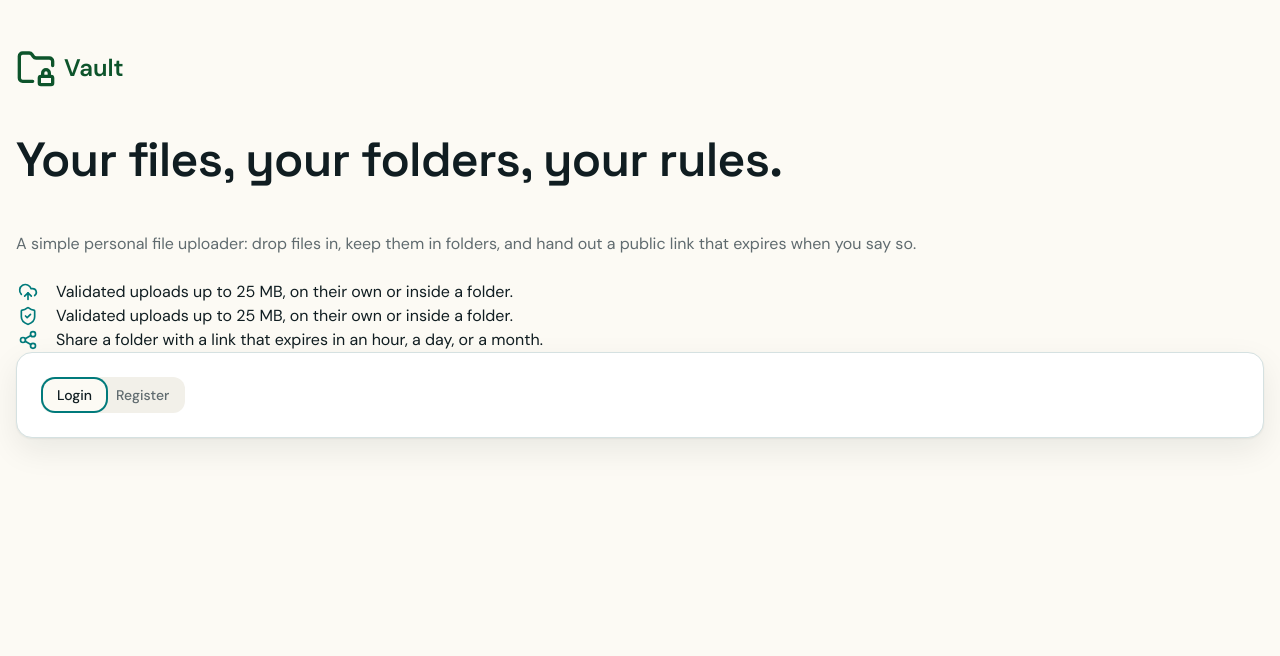
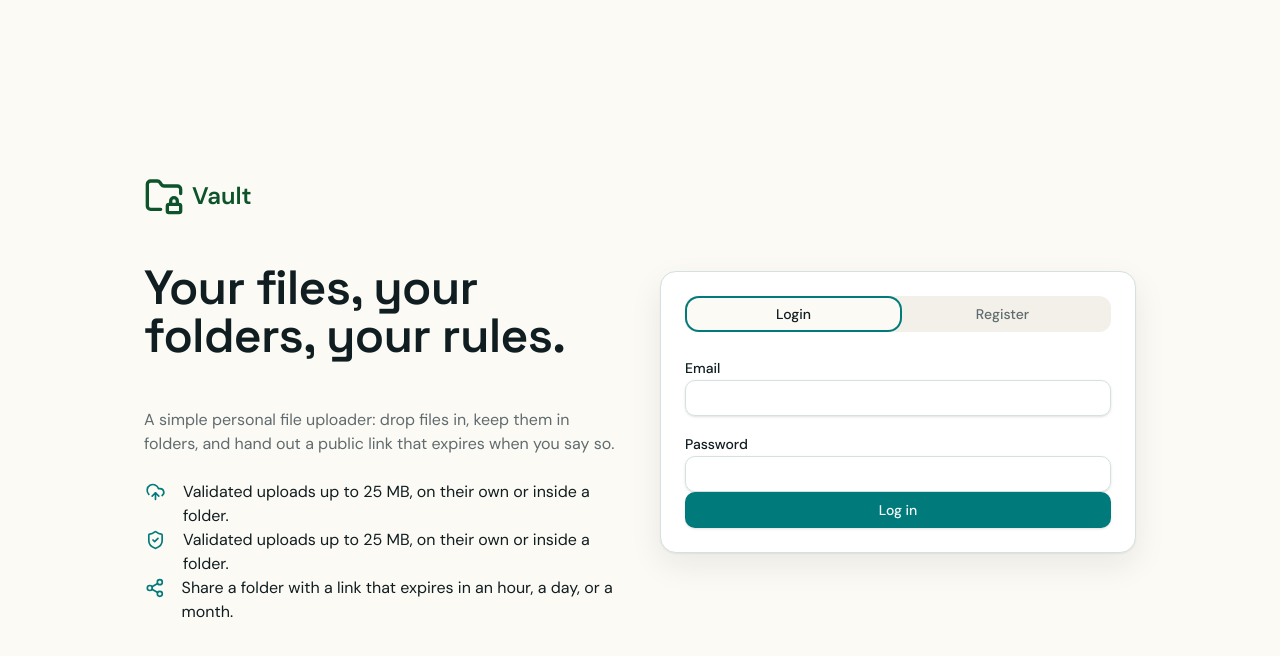
Before and after one commit to nickonyi/file-uploader, a React (Vite) app in the folder apps/web/: page / in a window 1280 px wide. Both pictures are taken after a click on the tab "Login". Shown: the top 656 px of the page. Built offline with nearby package versions, Linux system fonts and the light colour scheme.

Commit message:
feat: implement AuthPanel with login and registration functionality, add Input and Button components, and update Login page layout

```diff
--- a/apps/web/package.json
+++ b/apps/web/package.json
@@ -10,8 +10,11 @@
     "preview": "vite preview"
   },
   "dependencies": {
+    "@radix-ui/react-label": "^2.1.15",
+    "@radix-ui/react-slot": "^1.3.3",
     "@radix-ui/react-tabs": "^1.1.21",
     "@tailwindcss/vite": "^4.3.3",
+    "class-variance-authority": "^0.7.1",
     "clsx": "^2.1.1",
     "lucide-react": "^1.33.0",
     "react": "^19.2.8",
--- a/apps/web/src/components/AuthPanel.jsx
+++ b/apps/web/src/components/AuthPanel.jsx
@@ -1,10 +1,21 @@
 import { Tabs, TabsList, TabsTrigger, TabsContent } from "./ui/tabs";
+import { Label } from "./ui/label";
+import { Input } from "./ui/Input";
+import { useState } from "react";
+import { Button } from "./ui/Button";
 
 function AuthPanel() {
+  const [email, setEmail] = useState("");
+  const [password, setPassword] = useState("");
+  const [busy, setBusy] = useState(false);
+
+  const login = () => {};
+  const register = () => {};
+
   return (
-    <div className="panel p-6">
+    <div className="panel p-6 mt-6">
       <Tabs defaultValue="Login">
-        <TabsList className="width-full">
+        <TabsList className="w-full">
           <TabsTrigger className="flex-1" value="login">
             Login
           </TabsTrigger>
@@ -12,6 +23,48 @@
             Register
           </TabsTrigger>
         </TabsList>
+
+        <div className="mt-6 space-y-4">
+          <div className="space-y-2">
+            <Label htmlFor="email">Email</Label>
+            <Input
+              id="email"
+              type="email"
+              autoComplete="email"
+              value={email}
+              onChange={(e) => setEmail(e.target.value)}
+            />
+          </div>
+          <div className="space-y-2">
+            <Label htmlFor="password">Password</Label>
+            <Input
+              id="password"
+              type="password"
+              autoComplete="current-password"
+              value={password}
+              onChange={(e) => setPassword(e.target.value)}
+            />
+          </div>
+        </div>
+
+        <TabsContent value="login" className="m-0">
+          <Button
+            className="w-full"
+            disabled={busy}
+            onClick={() => void login()}
+          >
+            {busy ? "Please wait…" : "Log in"}
+          </Button>
+        </TabsContent>
+        <TabsContent value="register" className="m-0">
+          <Button
+            className="w-full"
+            disabled={busy}
+            onClick={() => void register()}
+          >
+            {busy ? "Please wait…" : "Create account"}
+          </Button>
+        </TabsContent>
       </Tabs>
     </div>
   );
--- /dev/null
+++ b/apps/web/src/components/ui/Button.jsx
@@ -0,0 +1,51 @@
+import * as React from "react";
+import { Slot } from "@radix-ui/react-slot";
+import { cva } from "class-variance-authority";
+
+import { cn } from "../../libs/utils";
+
+const buttonVariants = cva(
+  "inline-flex items-center justify-center gap-2 whitespace-nowrap rounded-md text-sm font-medium cursor-pointer transition-colors focus-visible:outline-none focus-visible:ring-1 focus-visible:ring-ring disabled:pointer-events-none disabled:opacity-50 disabled:cursor-not-allowed [&_svg]:pointer-events-none [&_svg]:size-4 [&_svg]:shrink-0",
+  {
+    variants: {
+      variant: {
+        default:
+          "bg-primary text-primary-foreground shadow hover:bg-primary/90",
+        destructive:
+          "bg-destructive text-destructive-foreground shadow-sm hover:bg-destructive/90",
+        outline:
+          "border border-input bg-background shadow-sm hover:bg-accent hover:text-accent-foreground",
+        secondary:
+          "bg-secondary text-secondary-foreground shadow-sm hover:bg-secondary/80",
+        ghost: "hover:bg-accent hover:text-accent-foreground",
+        link: "text-primary underline-offset-4 hover:underline",
+      },
+      size: {
+        default: "h-9 px-4 py-2",
+        sm: "h-8 rounded-md px-3 text-xs",
+        lg: "h-10 rounded-md px-8",
+        icon: "h-9 w-9",
+      },
+    },
+    defaultVariants: {
+      variant: "default",
+      size: "default",
+    },
+  },
+);
+
+const Button = React.forwardRef(
+  ({ className, variant, size, asChild = false, ...props }, ref) => {
+    const Comp = asChild ? Slot : "button";
+    return (
+      <Comp
+        className={cn(buttonVariants({ variant, size, className }))}
+        ref={ref}
+        {...props}
+      />
+    );
+  },
+);
+Button.displayName = "Button";
+
+export { Button, buttonVariants };
--- /dev/null
+++ b/apps/web/src/components/ui/Input.jsx
@@ -0,0 +1,18 @@
+import * as React from "react";
+import { cn } from "../../libs/utils";
+
+const Input = React.forwardRef(({ className, type, ...props }, ref) => (
+  <input
+    type={type}
+    className={cn(
+      "flex h-9 w-full rounded-md border border-input bg-transparent px-3 py-1 text-base shadow-sm transition-colors file:border-0 file:bg-transparent file:text-sm file:font-medium file:text-foreground placeholder:text-muted-foreground focus-visible:outline-none focus-visible:ring-1 focus-visible:ring-ring disabled:cursor-not-allowed disabled:opacity-50 md:text-sm",
+      className,
+    )}
+    ref={ref}
+    {...props}
+  />
+));
+
+Input.displayName = "input";
+
+export { Input };
--- /dev/null
+++ b/apps/web/src/components/ui/label.jsx
@@ -0,0 +1,20 @@
+import * as React from "react";
+import * as LabelPrimitive from "@radix-ui/react-label";
+import { cva } from "class-variance-authority";
+
+import { cn } from "../../libs/utils";
+
+const labelVariants = cva(
+  "text-sm font-medium leading-none peer-disabled:cursor-not-allowed peer-disabled:opacity-70",
+);
+
+const Label = React.forwardRef(({ className, ...props }, ref) => (
+  <LabelPrimitive.Root
+    ref={ref}
+    className={cn(labelVariants(), className)}
+    {...props}
+  />
+));
+Label.displayName = LabelPrimitive.Root.displayName;
+
+export { Label };
--- a/apps/web/src/pages/Login.jsx
+++ b/apps/web/src/pages/Login.jsx
@@ -3,7 +3,7 @@
 
 function Login() {
   return (
-    <main className="flex flex-col mt-12 mx-4  lg:flex">
+    <main className="mx-auto grid min-h-screen max-w-5xl items-center gap-10 px-4 py-12 lg:grid-cols-2">
       <section className="flex flex-col gap-6">
         <div className="flex gap-2 items-center text-green-900">
           <FolderLock size={40} />
```
